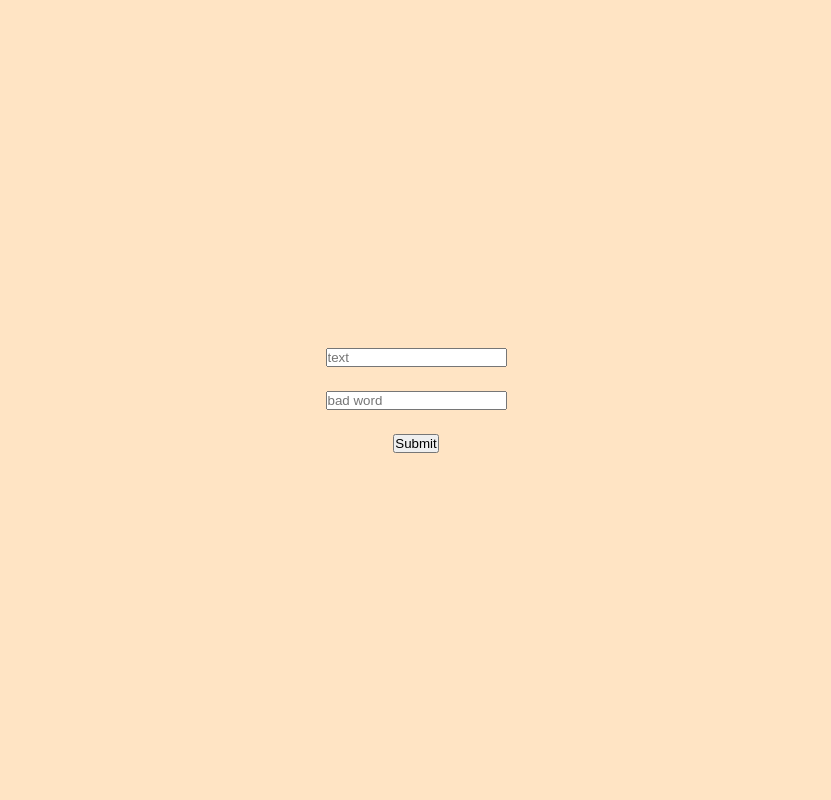
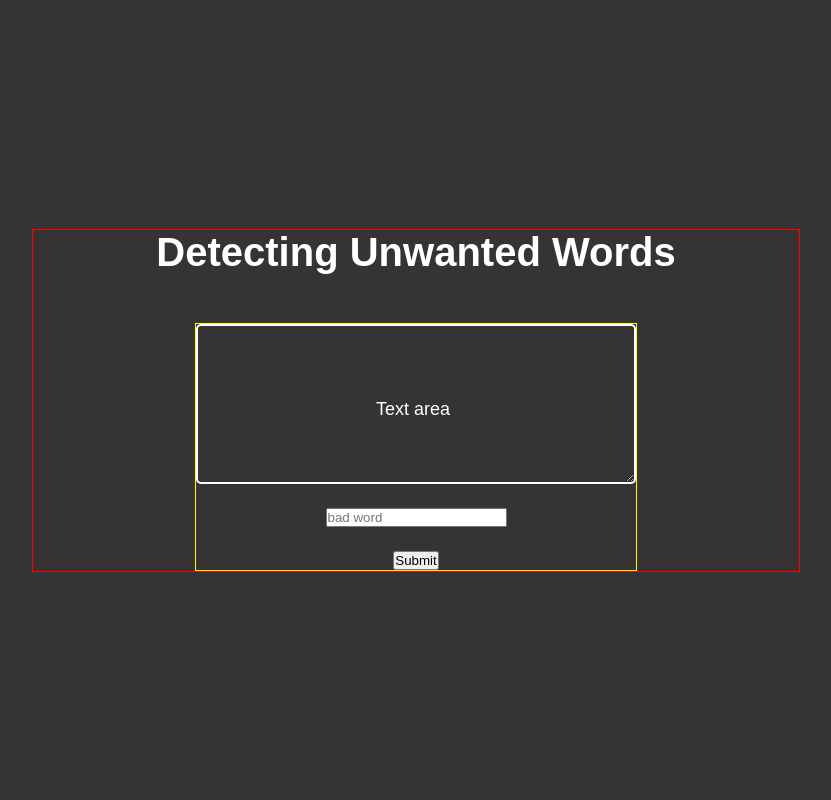
Before and after one commit to StefaniaSgreva/php-badwords, a PHP site: page / in a window 1280 px wide. Shown: the whole page, without its empty margins (224-1055 px from the left). Run offline with PHP 8.4, Linux system fonts and the light colour scheme; style sheets or scripts are compiled from the project's sources.

Commit message:
styling work in progress

```diff
--- a/badwords.php
+++ b/badwords.php
@@ -25,7 +25,7 @@ $textCensored = str_replace($badword, '***', $text);
     <meta http-equiv="X-UA-Compatible" content="IE=edge">
     <meta name="viewport" content="width=device-width, initial-scale=1.0">
      <!-- styles  -->
-     <link rel="stylesheet" href="main.scss">
+     <link rel="stylesheet" href="main.css">
     <title>Bad Words</title>
 </head>
 <body>
--- a/index.php
+++ b/index.php
@@ -5,14 +5,23 @@
     <meta http-equiv="X-UA-Compatible" content="IE=edge">
     <meta name="viewport" content="width=device-width, initial-scale=1.0">
     <!-- styles  -->
-    <link rel="stylesheet" href="main.scss">
+    <link rel="stylesheet" href="main.css">
     <title>Bad Words</title>
 </head>
 <body>
-    <form action="badwords.php" method="GET">
-        <input type="text" name="text" placeholder="text">
-        <input type="text" name="badword" placeholder="bad word">
-        <button type="submit">Submit</button>
-    </form>
+    <section id="badwords">
+        <h1>Detecting Unwanted Words</h1>
+        <form action="badwords.php" method="GET">
+
+            <textarea type="text" name="text" class="textbox"></textarea>
+            <label class="form-label">
+                Text area
+            </label>
+
+            <input type="text" name="badword" placeholder="bad word">
+
+            <button type="submit">Submit</button>
+        </form>
+    </section>
 </body>
 </html>
--- /dev/null
+++ b/main.css
@@ -0,0 +1,66 @@
+:root{
+    --bg-color: #353333;
+    --text-color: #fff;
+}
+
+*{
+    margin: 0;
+    padding: 0;
+    box-sizing: border-box;
+}
+
+body{
+    background-color: var(--bg-color);
+    color: var(--text-color);
+    font-family: Arial, Helvetica, sans-serif;
+    width: 100%;
+    height: 100vh;
+    display: grid;
+    place-items: center;
+}
+#badwords{
+    border: 1px solid red;
+    width: 60%;
+    text-align: center;
+    /* display: flex;
+    flex-direction: column;
+    justify-content: center;
+    align-items: center; */
+}
+h1{
+    font-size: 2.5rem;
+    margin-bottom: 3rem;
+}
+form{
+    width: fit-content;
+    border: 1px solid yellow;
+    display: flex;
+    flex-direction: column;
+    justify-content: center;
+    align-items: center;
+    gap: 1.5rem;
+    margin: 0 auto;
+    position: relative;
+}
+.textbox{
+    width: 440px;
+    height: 160px;
+    border: 2px solid white;
+    border-radius: 5px;
+    outline: none;
+    background: none;
+    padding: 10px;
+    color: white;
+}
+.form-label{
+    position: absolute;
+    top: 75px;
+    left: 180px;
+    cursor: text;
+    font-size: 18px;
+}
+.textbox:focus ~ .form-label{
+    top: -5px;
+    left: 12px;
+    font-size: 10px;
+}
--- a/main.scss
+++ /dev/null
@@ -1,25 +0,0 @@
-*{
-    margin: 0;
-    padding: 0;
-    box-sizing: border-box;
-}
-
-body{
-    background-color: bisque;
-    font-family: Arial, Helvetica, sans-serif;
-    width: 100%;
-    height: 100vh;
-    display: flex;
-    justify-content: center;
-    align-items: center;
-}
-form,
-.response{
-    display: flex;
-    flex-direction: column;
-    justify-content: center;
-    align-items: center;
-    gap: 1.5rem;
-    width: 60%;
-    margin: 0 auto;
-}
```
